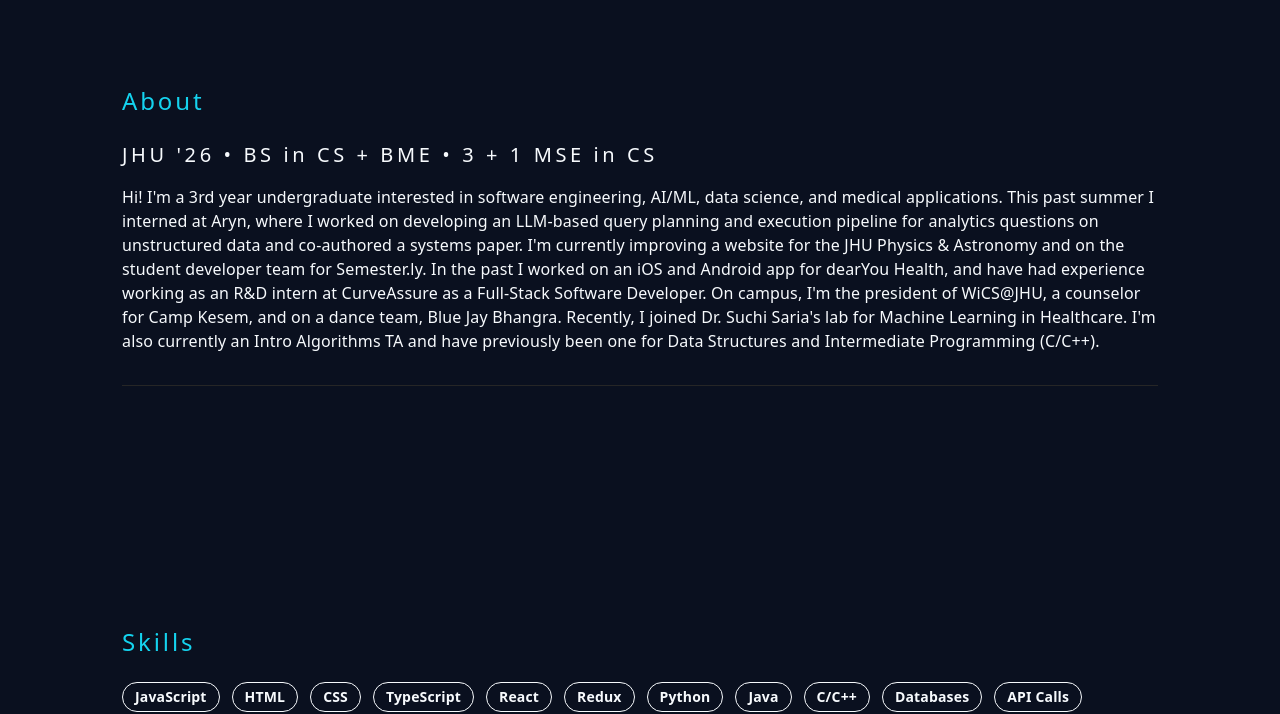
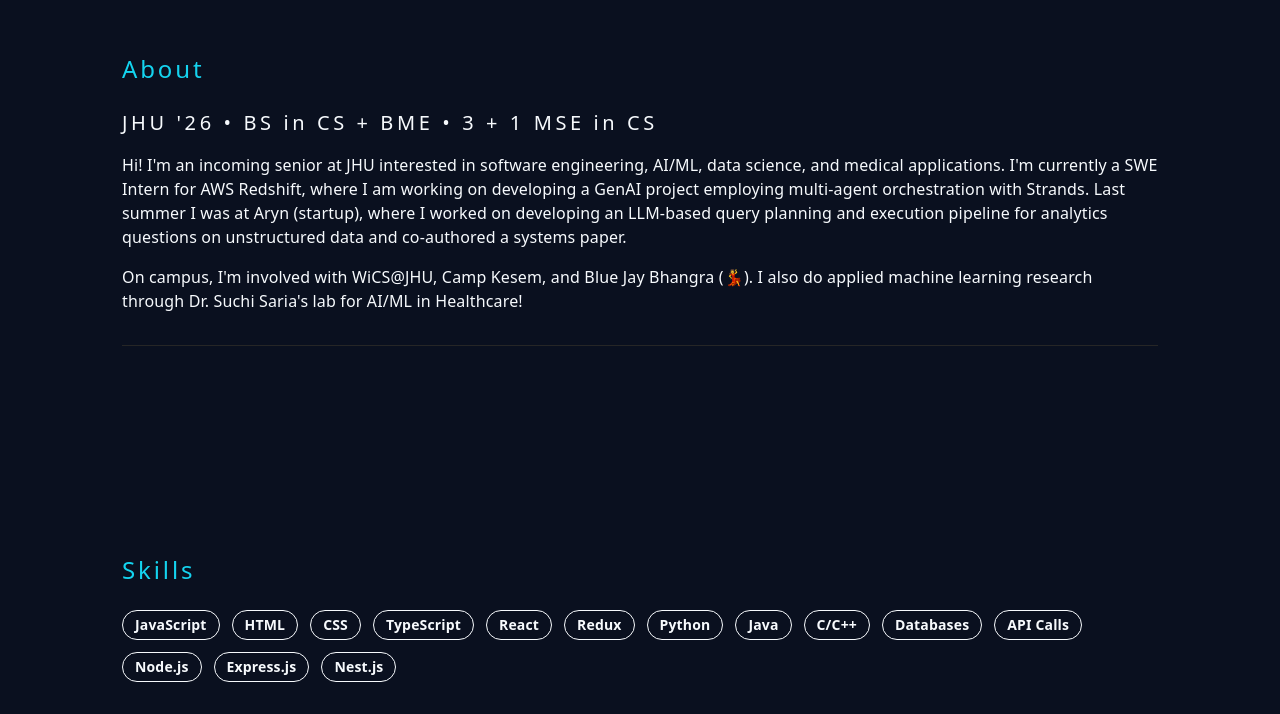
Before and after one commit to tranade/personal-portfolio, a Next.js app: page / in a window 1280 px wide. Shown: the part 843-1557 px from the top of the page. Built offline with nearby package versions, Linux system fonts and the light colour scheme.

Commit message:
Update animations and about section

```diff
--- a/src/app/page.tsx
+++ b/src/app/page.tsx
@@ -94,7 +94,7 @@ export default function Home() {
         {/* Mobile hamburger */}
         <MobileNav navSections={navSections} />
       </nav>
-      <main className="w-full max-w-2xl mx-auto flex-1 flex flex-col items-center justify-center gap-20 pb-20 px-4">
+      <main className="w-full max-w-2xl mx-auto flex-1 flex flex-col items-center justify-center gap-12 pb-20 px-4">
         {/* Hero Section */}
         <section className="flex flex-col items-center gap-6 min-h-[calc(80vh-96px)] justify-center w-full">
           <Image src="/profile.jpg" alt="Tanvi Ranade profile" width={120} height={120} className="rounded-full object-cover w-32 h-32 border-2 border-accent2" />
@@ -154,14 +154,15 @@ export default function Home() {
           className="w-full flex flex-col gap-4 py-8 border-b border-neutral-800 scroll-mt-24"
           initial={{ opacity: 0, y: 40 }}
           whileInView={{ opacity: 1, y: 0 }}
-          viewport={{ once: true, amount: 0.3 }}
+          viewport={{ once: false, amount: 0.3 }}
           transition={{ duration: 0.6, ease: 'easeOut' }}
         >
           <h2 className="text-2xl font-bold mb-2 tech-title tech-heading">About</h2>
           <div className="font-tech-heading text-accent1 text-lg sm:text-xl" style={{ letterSpacing: '0.18em' }}>
             JHU &apos;26 • BS in CS + BME • 3 + 1 MSE in CS
           </div>
-          <p className="text-base">Hi! I&apos;m a 3rd year undergraduate interested in software engineering, AI/ML, data science, and medical applications. This past summer I interned at Aryn, where I worked on developing an LLM-based query planning and execution pipeline for analytics questions on unstructured data and co-authored a systems paper. I&apos;m currently improving a website for the JHU Physics &amp; Astronomy and on the student developer team for Semester.ly. In the past I worked on an iOS and Android app for dearYou Health, and have had experience working as an R&amp;D intern at CurveAssure as a Full-Stack Software Developer. On campus, I&apos;m the president of WiCS@JHU, a counselor for Camp Kesem, and on a dance team, Blue Jay Bhangra. Recently, I joined Dr. Suchi Saria&apos;s lab for Machine Learning in Healthcare. I&apos;m also currently an Intro Algorithms TA and have previously been one for Data Structures and Intermediate Programming (C/C++).</p>
+          <p className="text-base">Hi! I&apos;m an incoming senior at JHU interested in software engineering, AI/ML, data science, and medical applications. I&apos;m currently a SWE Intern for AWS Redshift, where I am working on developing a GenAI project employing multi-agent orchestration with Strands. Last summer I was at Aryn (startup), where I worked on developing an LLM-based query planning and execution pipeline for analytics questions on unstructured data and co-authored a systems paper.</p>
+          <p className="text-base">On campus, I&apos;m involved with WiCS@JHU, Camp Kesem, and Blue Jay Bhangra (💃). I also do applied machine learning research through Dr. Suchi Saria&apos;s lab for AI/ML in Healthcare!</p>
         </motion.section>
         {/* Skills Section */}
         <motion.section
@@ -169,7 +170,7 @@ export default function Home() {
           className="w-full flex flex-col gap-4 py-8 border-b border-neutral-800 scroll-mt-24"
           initial={{ opacity: 0, y: 40 }}
           whileInView={{ opacity: 1, y: 0 }}
-          viewport={{ once: true, amount: 0.3 }}
+          viewport={{ once: false, amount: 0.3 }}
           transition={{ duration: 0.6, ease: 'easeOut' }}
         >
           <h2 className="text-2xl font-bold mb-2 tech-title tech-heading">Skills</h2>
@@ -187,7 +188,7 @@ export default function Home() {
           className="w-full flex flex-col gap-4 py-8 border-b border-neutral-800 scroll-mt-24"
           initial={{ opacity: 0, y: 40 }}
           whileInView={{ opacity: 1, y: 0 }}
-          viewport={{ once: true, amount: 0.3 }}
+          viewport={{ once: false, amount: 0.3 }}
           transition={{ duration: 0.6, ease: 'easeOut' }}
         >
           <h2 className="text-2xl font-bold mb-2 tech-title tech-heading">Projects</h2>
@@ -224,7 +225,7 @@ export default function Home() {
           className="w-full flex flex-col gap-4 py-8 border-b border-neutral-800 scroll-mt-24"
           initial={{ opacity: 0, y: 40 }}
           whileInView={{ opacity: 1, y: 0 }}
-          viewport={{ once: true, amount: 0.3 }}
+          viewport={{ once: false, amount: 0.3 }}
           transition={{ duration: 0.6, ease: 'easeOut' }}
         >
           <h2 className="text-2xl font-bold mb-2 tech-title tech-heading">Experience</h2>
@@ -247,7 +248,7 @@ export default function Home() {
           className="w-full flex flex-col gap-4 py-8 scroll-mt-24"
           initial={{ opacity: 0, y: 40 }}
           whileInView={{ opacity: 1, y: 0 }}
-          viewport={{ once: true, amount: 0.3 }}
+          viewport={{ once: false, amount: 0.3 }}
           transition={{ duration: 0.6, ease: 'easeOut' }}
         >
           <h2 className="text-2xl font-bold mb-2 tech-title tech-heading">Contact</h2>
```
